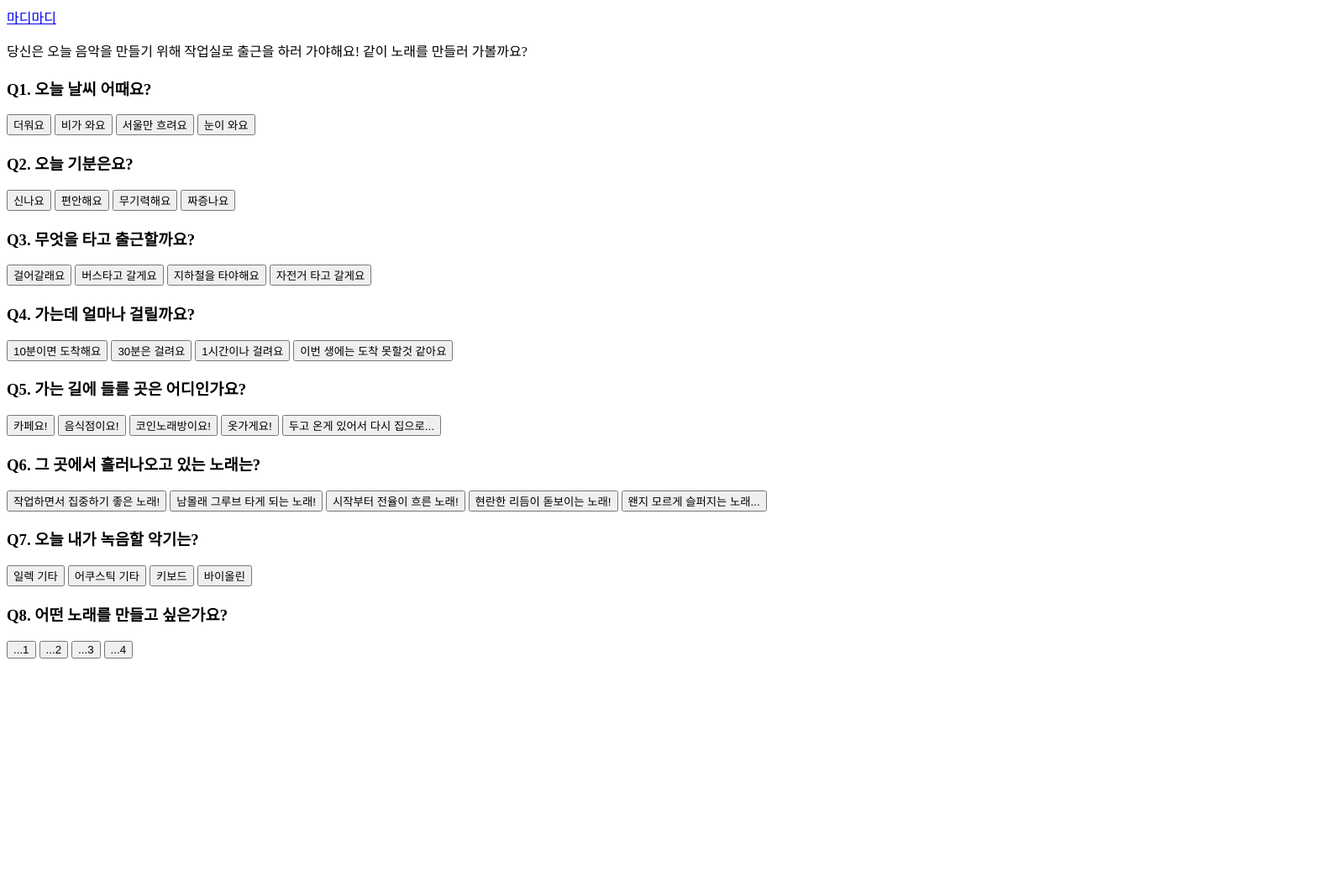
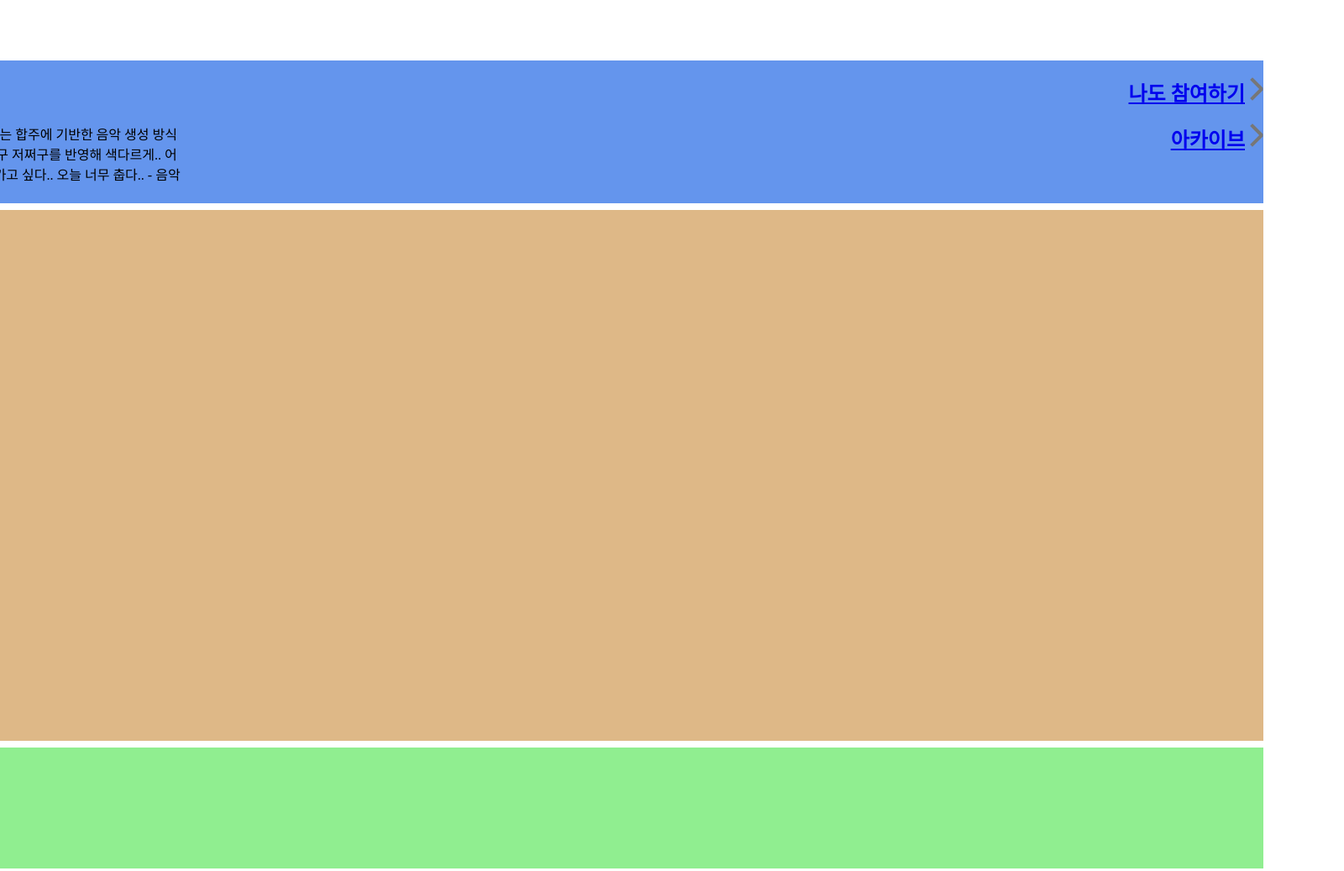
Before and after one commit to cty0613/madimadi, a plain HTML site: page pages/archieve.html in a window 1280 px wide. Shown: the whole page at 84% size, 1600 px wide, since content can reach past the window. Before the commit the page ends 800 px from the top, so only its background shows below. Drawn offline with nearby package versions, Linux system fonts and the light colour scheme.

Commit message:
지우 짬때리기

```diff
--- a/css/index.css
+++ b/css/index.css
@@ -0,0 +1,65 @@
+.wrap {
+    position: absolute;
+    width: 1920px;
+    height: 1080px;
+    left: 50%;
+    transform: translateX(-50%);
+
+}
+
+.navbar {
+    background-color: cornflowerblue;
+    position: relative;
+    margin-top: 64px;
+    margin-left: 96px;
+    margin-right: 96px;
+    margin-bottom: 8px;
+
+}
+
+.description {
+    display: inline-block;
+    height: 105px;
+    width: 445px;
+}
+
+.title {
+
+}
+
+.description-para {
+
+}
+
+.menu {
+    display: inline-block;
+    position: absolute;
+    right: 0;
+}
+
+.menu h2 {
+    text-align: right;
+}
+
+.main-container {
+    position: relative;
+    background-color: burlywood;
+    height: 632px;
+    margin-left: 96px;
+    margin-right: 96px;
+    margin-bottom: 8px;
+
+}
+
+
+.play-bar {
+    background-color: lightgreen;
+    position: relative;
+    height: 144px;
+    margin-left: 96px;
+    margin-right: 96px;
+}
+
+.play-bar div {
+    display: inline-block;
+}
--- a/pages/archieve.html
+++ b/pages/archieve.html
@@ -4,146 +4,37 @@
     <meta charset="utf-8">
 	<meta name="viewport" content="width=device-width, initial-scale=1">
 	<title>마디마디</title>
-	<link href="./css/archieve.css" rel="stylesheet">
+	<link href="../css/index.css" rel="stylesheet">
+	<link href="../css/archieve.css" rel="stylesheet">
 
 </head>
 <body>
+    <div class = "wrap">
     <div class = "navbar">
-        <a class = "title" href="index.html">마디마디</a>
-        <ul class = "navlist">
-
-        </ul>
-
+        <div class = "description">
+            <h2 class = "title">아카이브</h2>
+            <p class = "description-para"><최태영 AI 보컬로이드 프로젝트>는 합주에 기반한 음악 생성 방식으로,
+                기존의 어쩌구 저쩌구.. 어쩌구 저쩌구를 반영해 색다르게.. 어쩌구... 했습니다.
+                배고프다.. 집에 가고 싶다.. 오늘 너무 춥다.. - 음악에 참여해보세요!</p>
+        </div>
+        <div class = "menu">
+            <h2><a href="../pages/getmusic.html">나도 참여하기</a> <img src="../src/right.svg"> </h2>
+            <h2><a href="../pages/archieve.html">아카이브</a> <img src="../src/right.svg"> </h2>
+        </div>
     </div>
     <div class = "main-container">
-        <section class = "description">
-            <p>당신은 오늘 음악을 만들기 위해 작업실로 출근을 하러 가야해요! 같이 노래를 만들러 가볼까요?</p>
-        </section>
-        <section class = "question-container p1">
-
-
-        <div class = "question q1">
-            <h3>Q1. 오늘 날씨 어때요?</h3>
-        </div>
-        <div class = "answer a1">
-            <button> 더워요</button>
-            <button> 비가 와요</button>
-            <button> 서울만 흐려요</button>
-            <button> 눈이 와요</button>
-        </div>
-
-        </section>
-        <section class = "question-container p2">
-
-
-            <div class = "question q2">
-                <h3>Q2. 오늘 기분은요?</h3>
-            </div>
-            <div class = "answer a2">
-                <button> 신나요</button>
-                <button> 편안해요</button>
-                <button> 무기력해요</button>
-                <button> 짜증나요</button>
-            </div>
-
-        </section>
-
-        <section class = "question-container p3">
-
-
-            <div class = "question q3">
-                <h3>Q3. 무엇을 타고 출근할까요?</h3>
-            </div>
-            <div class = "answer a3">
-                <button> 걸어갈래요</button>
-                <button> 버스타고 갈게요</button>
-                <button> 지하철을 타야해요</button>
-                <button> 자전거 타고 갈게요</button>
-            </div>
-
-        </section>
-        <section class = "question-container p4">
-
-
-            <div class = "question q4">
-                <h3>Q4. 가는데 얼마나 걸릴까요?</h3>
-            </div>
-            <div class = "answer a4">
-                <button> 10분이면 도착해요</button>
-                <button> 30분은 걸려요</button>
-                <button> 1시간이나 걸려요</button>
-                <button> 이번 생에는 도착 못할것 같아요</button>
-            </div>
-
-        </section>
-        <section class = "question-container p5">
-
-
-            <div class = "question q5">
-                <h3>Q5. 가는 길에 들를 곳은 어디인가요?</h3>
-            </div>
-            <div class = "answer a5">
-                <button> 카페요!</button>
-                <button> 음식점이요!</button>
-                <button> 코인노래방이요!</button>
-                <button> 옷가게요!</button>
-                <button> 두고 온게 있어서 다시 집으로...</button>
-            </div>
-
-        </section>
-        <section class = "question-container p6">
-
-
-            <div class = "question q6">
-                <h3>Q6. 그 곳에서 흘러나오고 있는 노래는?</h3>
-            </div>
-            <div class = "answer a6">
-                <button> 작업하면서 집중하기 좋은 노래!</button>
-                <button> 남몰래 그루브 타게 되는 노래!</button>
-                <button> 시작부터 전율이 흐른 노래!</button>
-                <button> 현란한 리듬이 돋보이는 노래!</button>
-                <button> 왠지 모르게 슬퍼지는 노래...</button>
-            </div>
-
-        </section>
-        <section class = "question-container p7">
-
-
-            <div class = "question q7">
-                <h3>Q7. 오늘 내가 녹음할 악기는?</h3>
-            </div>
-            <div class = "answer a7">
-                <button> 일렉 기타</button>
-                <button> 어쿠스틱 기타</button>
-                <button> 키보드</button>
-                <button> 바이올린</button>
-            </div>
-
-        </section>
-        <section class = "question-container p8">
-
-
-            <div class = "question q8">
-                <h3>Q8. 어떤 노래를 만들고 싶은가요?</h3>
-            </div>
-            <div class = "answer a8">
-                <button> ...1</button>
-                <button> ...2</button>
-                <button> ...3</button>
-                <button> ...4</button>
-            </div>
-
-        </section>
-
-    </div>
-    <div class = "main-footer">
 
     </div>
 
-    <script src="https://code.jquery.com/jquery-3.7.1.min.js" integrity="sha256-/JqT3SQfawRcv/BIHPThkBvs0OEvtFFmqPF/lYI/Cxo=" crossorigin="anonymous"></script>
-    <script src="https://cdnjs.cloudflare.com/ajax/libs/tone/14.7.43/Tone.js"></script>
-	<script src = "../js/archieve.js"></script>
+    <div class = "play-bar">
+        <a>메인으로</a>
+        <div class="credit"></div>
 
+    </div>
+
+    <script src = "./js/jquery-3.6.0.min.js"></script>
+	<script src = "./js/index.js"></script>
+    </div>
 </body>
 
 
```
Also changed, not shown: css/getmusic.css (added, +28 -0 lines), index.html (+25 -10 lines), pages/getmusic.html (+19 -10 lines), css/archieve.css (added), js/getmusic.js (line endings or trailing spaces), src/backwards.svg (added), src/forwards.svg (added), src/left.svg (added), src/pause.svg (added), src/refresh.svg (added), src/right.svg (added).
